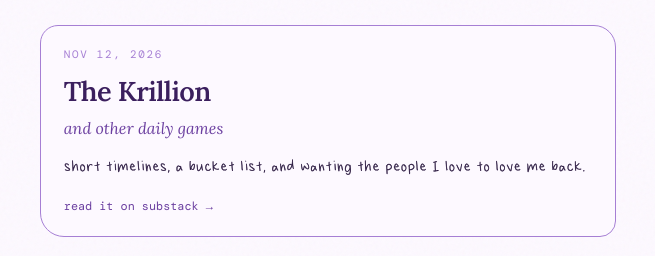
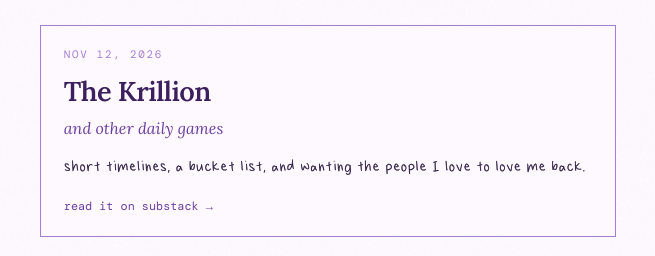
Before and after one commit to total-anayalation/total-anayalation.github.io, a plain HTML site: page blog.html in a window 1280 px wide. Shown: the part 286-542 px from the top of the page, 312-967 px from the left. Drawn offline with nearby package versions, Linux system fonts and the light colour scheme.

Commit message:
Remove rounded corners from blog post cards
Co-Authored-By: Claude Opus 5.5 <noreply@anthropic.com>

```diff
--- a/blog.html
+++ b/blog.html
@@ -23,7 +23,7 @@
   <style>
     .post {
       display: block; margin: 1.8rem 0 1.4rem; padding: 1.15rem 1.4rem 1.2rem;
-      border: 1.5px solid var(--lavender); border-radius: 18px 22px 16px 24px;
+      border: 1.5px solid var(--lavender);
       background: var(--bg); color: var(--ink); text-decoration: none;
       transition: transform .18s ease, box-shadow .18s ease, border-color .18s;
     }
```
